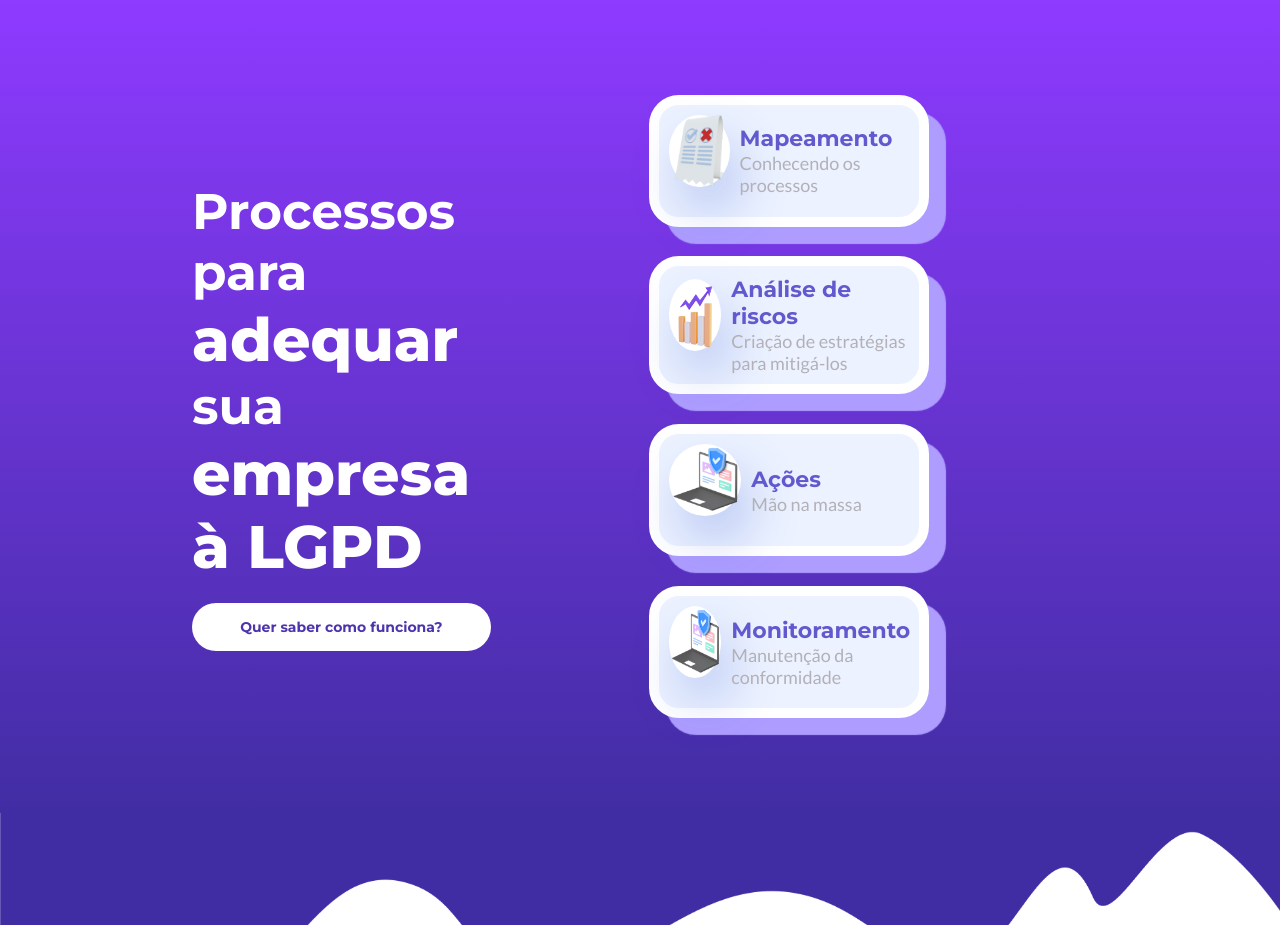
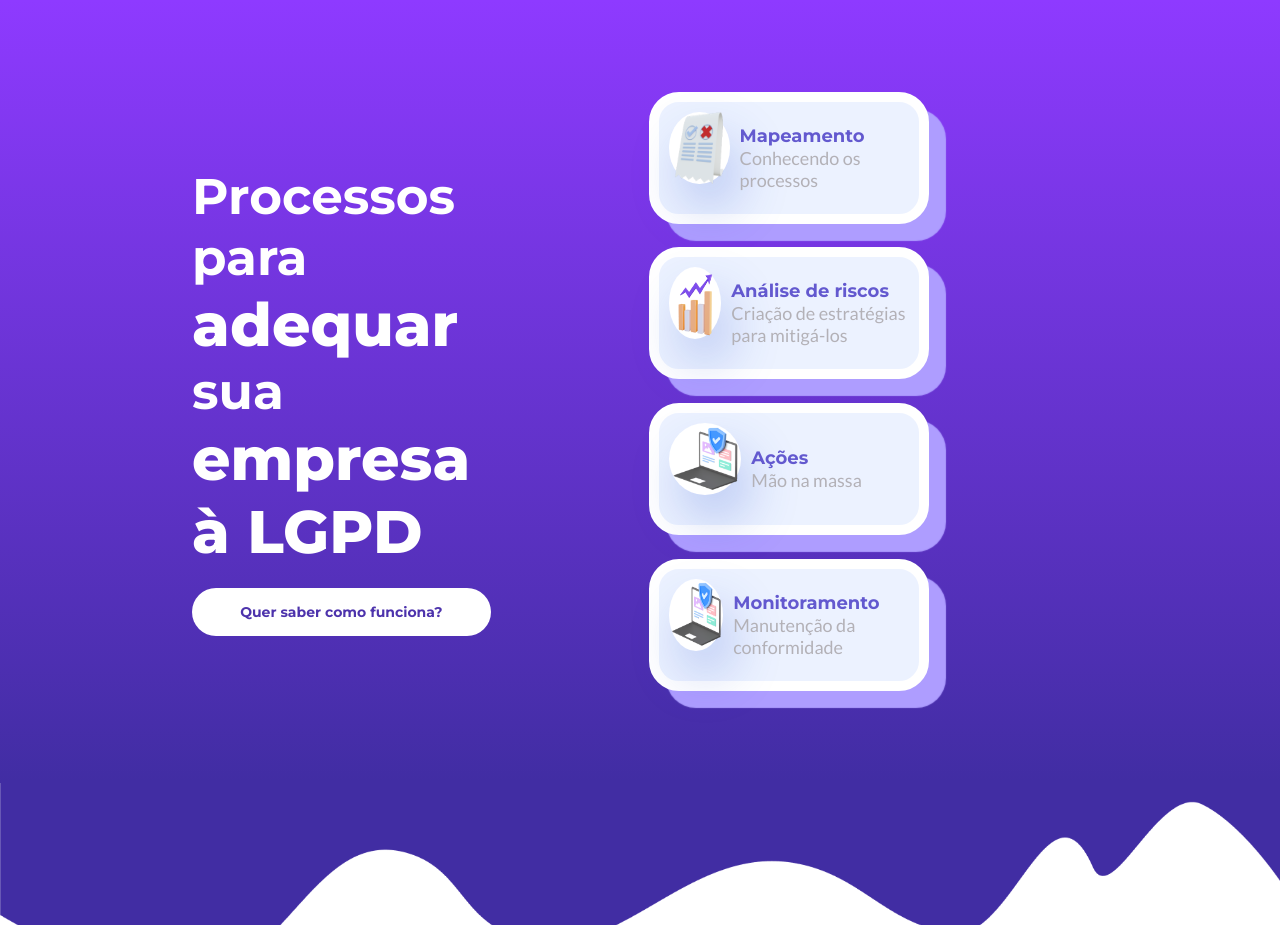
Before and after one commit to evlvs/lgpdmap, a Next.js app: page /plans in a window 1280 px wide. Shown: the part 5190-6115 px from the top of the page. Built offline with nearby package versions, Linux system fonts and the light colour scheme.

Commit message:
Steps version tablet

```diff
--- a/src/components/Steps/styles.module.scss
+++ b/src/components/Steps/styles.module.scss
@@ -178,12 +178,11 @@
       li {
         background: #ecf2ff;
         text-align: center;
-        margin: 2.5%;
+        margin: 2%;
         border-radius: 30px;
         border: 10px solid var(--white);
         padding: 10px;
         width: 45%;
-        min-width: 280px;
         color: var(--gray-200);
         display: flex;
         align-items: center;
@@ -194,7 +193,7 @@
         box-shadow: 17px 17px 1px #ae9dff;
 
         h3 {
-          font-size: 22px;
+          font-size: 18px;
         }
 
         &:hover {
```
